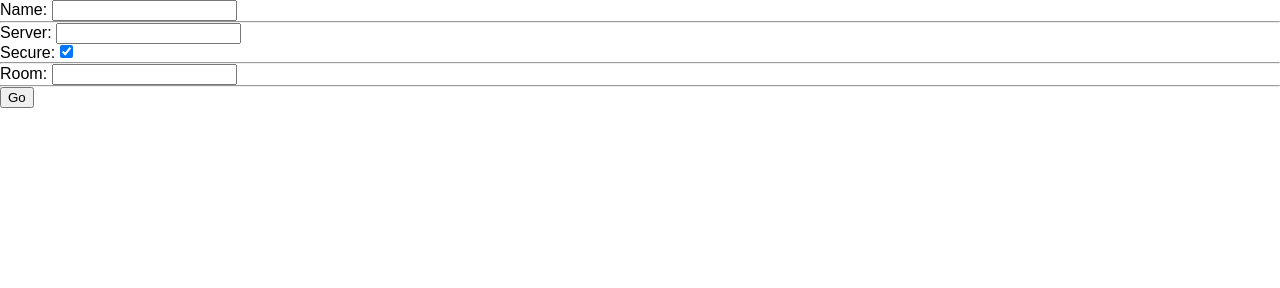
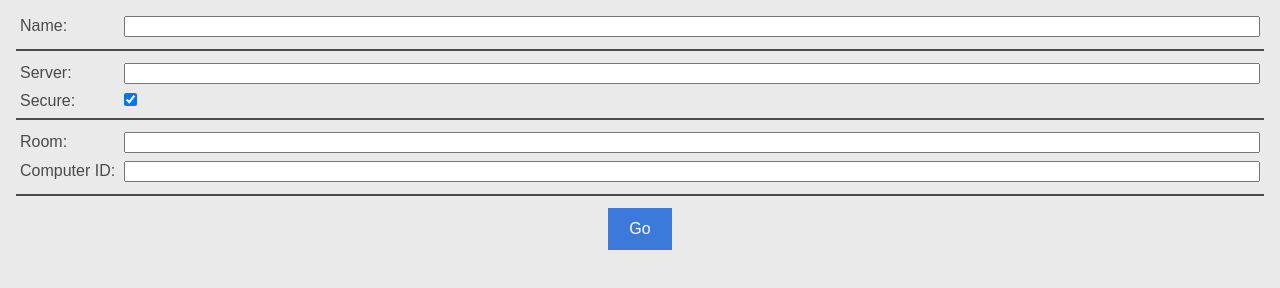
Before and after one commit to tmarrinan/status-tracker, an Electron app: page index.html in a window 1280 px wide. Drawn offline with nearby package versions, Linux system fonts and the light colour scheme; no server answers.

Commit message:
finish config panel (still need error messages)

```diff
--- a/css/style.css
+++ b/css/style.css
@@ -8,12 +8,56 @@ html {
     background-color: #FFFFFF;
 }
 
+label {
+    font-size: 1rem;
+    color: #4A4A4A;
+    margin-left: 0.25rem;
+}
+
+input {
+    margin-bottom: 0.5rem;
+}
+
+button {
+    font-size: 1rem;
+    padding: 0.75rem;
+    min-width: 4rem;
+    border: none;
+    background-color: #3B79DB;
+    color: #FFFFFF;
+}
+
+hr {
+    margin: 0.25rem 0 0.75rem 0;
+    border: solid 1px #4A4A4A;
+}
+
+#config-container {
+    width: 100vw;
+    height: 100vh;
+    background-color: #EAEAEA;
+}
+
+#config-go {
+    text-align: center;
+    width: 100%;
+}
+
 #status-icon-container {
     width: 128px;
     text-align: center;
     padding-top: 5px;
     border-radius: 24px;
     background-color: #5F5F5F;
+}
+
+.config-label {
+    display: inline-block;
+    width: 6.5rem;
+}
+
+.config-input {
+    width: calc(100% - 7.5rem);
 }
 
 .icon {
--- a/index.html
+++ b/index.html
@@ -11,17 +11,23 @@
 </head>
 <body onload="init()">
     <div id="app">
-        <div v-if="mode === 'config'">
-            <label>Name: </label><input id="user-name" type="text" v-model="user" /><br/>
-            <hr/>
-            <label>Server: </label><input id="server" type="text" v-model="ws_host" /><br/>
-            <label>Secure: </label><input id="is-secure" type="checkbox" v-model="is_secure" /><br/>
-            <hr/>
-            <label>Room: </label><input id="room-id" type="text" v-model="room" /><br/>
-            <hr/>
-            <button type="button" @click="updateConfig">Go</button>
+        <div id="config-container" v-if="mode === 'config'">
+            <div style="padding: 1rem;">
+                <label class="config-label">Name: </label><input id="user-name" class="config-input" type="text" v-model="user" /><br/>
+                <hr/>
+                <label class="config-label">Server: </label><input id="server" class="config-input" type="text" v-model="ws_host" /><br/>
+                <label class="config-label">Secure: </label><input id="is-secure" type="checkbox" v-model="is_secure" /><br/>
+                <hr/>
+                <label class="config-label">Room: </label><input id="room-id" class="config-input" type="text" v-model="room" /><br/>
+                <label class="config-label">Computer ID: </label><input id="computer-id" class="config-input" type="text" v-model="computer_id" /><br/>
+                <hr/>
+                <div id="config-go">
+                    <button type="button" @click="updateConfig">Go</button>
+                </div>
+            </div>
         </div>
         <div v-else id="status-icon-container">
+            <!-- TODO: add config settings button and connection indicator -->
             <img v-if="status === 'done'" class="icon selected-icon" src="images/icon_done.png" alt="done" width="96" height="96" />
             <img v-else id="status_done" class="icon" src="images/icon_done_gray.png" alt="done (unselected)" width="96" height="96" @click="changeStatus" />
             <img v-if="status === 'busy'" class="icon selected-icon" src="images/icon_busy.png" alt="busy" width="96" height="96" />
--- a/js/status.js
+++ b/js/status.js
@@ -11,6 +11,7 @@ function init() {
     let is_secure = params.get('secure');
     let user = params.get('user');
     let room = params.get('room');
+    let computer_id = params.get('computer_id');
 
     // Create Vue.js model
     const app = {
@@ -20,6 +21,7 @@ function init() {
                 ws_host: '',
                 is_secure: true,
                 room: '',
+                computer_id: '',
                 mode: 'config',
                 status: 'done'
             }
@@ -31,14 +33,35 @@ function init() {
         },
         methods: {
             updateConfig(event) {
-                initStatusTracker(this.user, this.ws_url, this.room);
+                let valid_inputs = true;
+                let valid_hostname_pattern = /^(([a-zA-Z0-9][a-zA-Z0-9\-]*[a-zA-Z0-9])\.)*([a-zA-Z0-9][a-zA-Z0-9\-]*[a-zA-Z0-9])(\:([0-9]+))?$/;
+                if (!valid_hostname_pattern.test(this.ws_host)) {
+                    console.log('"' + this.ws_host + '" is not a valid hostname');
+                    valid_inputs = false;
+                }
+                if (this.user === '') {
+                    console.log('no user name entered');
+                    valid_inputs = false;
+                }
+                if (this.room === '') {
+                    console.log('no room name entered');
+                    valid_inputs = false;
+                }
+                if (this.computer_id === '') {
+                    console.log('no computer id entered');
+                    valid_inputs = false;
+                }
+                if (valid_inputs) {
+                    initStatusTracker(this.user, this.ws_url, this.room, this.computer_id);
                     let options = {
                         user: this.user,
                         ws: this.ws_host,
                         secure: this.is_secure,
-                    room: this.room
+                        room: this.room,
+                        computer_id: this.computer_id
                     };
                     ipcRenderer.send('change-mode', {mode: component.mode, options: options});
+                }
             },
             changeStatus(event) {
                 if (event.target.id === 'status_done') {
@@ -58,7 +81,7 @@ function init() {
     component = Vue.createApp(app).mount('#app');
 
     // Init app in config panel on first launch
-    if (ws_host === null || is_secure === null || room === null) {
+    if (ws_host === null || is_secure === null || room === null || computer_id === null) {
         initConfigPanel();
     }
     // Init app on status tracker panel if already configured
@@ -66,7 +89,7 @@ function init() {
         component.ws_host = ws_host;
         component.is_secure = (is_secure === 'true');
 
-        initStatusTracker(user, component.ws_url, room);
+        initStatusTracker(user, component.ws_url, room, computer_id);
     }
 }
 
@@ -75,14 +98,16 @@ function initConfigPanel() {
     ipcRenderer.send('change-mode', {mode: component.mode});
 }
 
-function initStatusTracker(user, ws_url, room) {
+function initStatusTracker(user, ws_url, room, computer_id) {
     console.log('init status tracker: ' + ws_url + '(' + user + ')');
 
     component.user = user;
     component.room = room;
+    component.computer_id = computer_id;
     component.mode = 'status-tracker';
     wsio = new WebSocketIO(ws_url);
     wsio.open(wsOpen);
+    wsio.on('close', wsClose);
 }
 
 function connect() {
@@ -92,21 +117,15 @@ function connect() {
 
 function wsOpen() {
     console.log('Now connected to WebSocketIO server!');
-    //wsio.on('initialStatus', wsInitialStatus);
-    //wsio.on('newClient', wsNewClient);
-    //wsio.on('clientStatusChange', wsClientStatusChange);
 
     wsio.emit('joinRoom', {room: component.room, client_type: 'normal'});
 }
 
-//function wsInitialStatus(data) {
-//    console.log(data);
-//}
-//
-//function wsNewClient(data) {
-//    console.log(data);
-//}
-//
-//function wsClientStatusChange(data) {
-//    console.log(data);
-//}
+function wsClose() {
+    console.log('WebSocket connection closed');
+
+    // TODO: some sort of 'connection' indicator
+    //         - yellow on `initStatusTracker`
+    //         - green on `wsOpen`
+    //         - red on `wsClose`
+}
```
Lines whose indentation alone changed are shown as unchanged.
